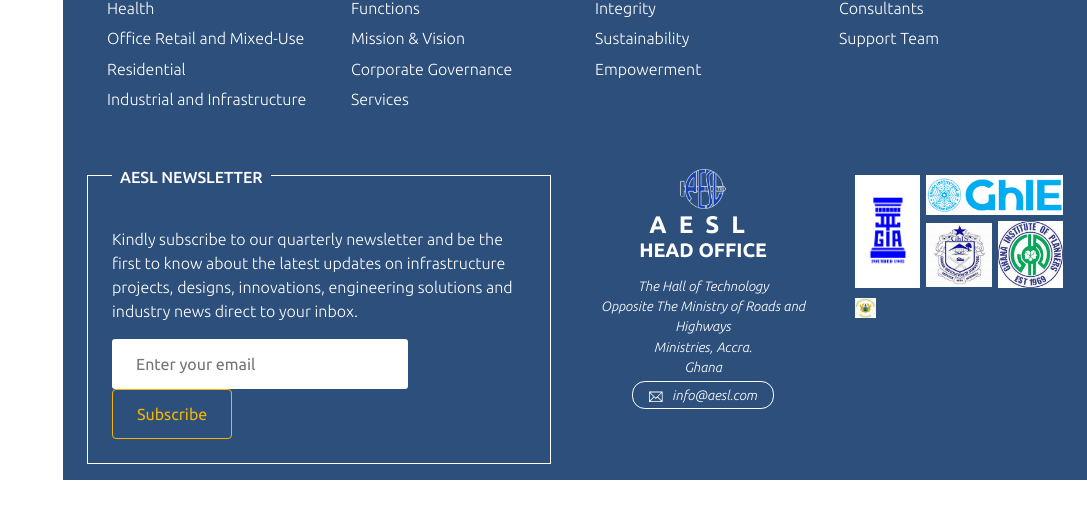
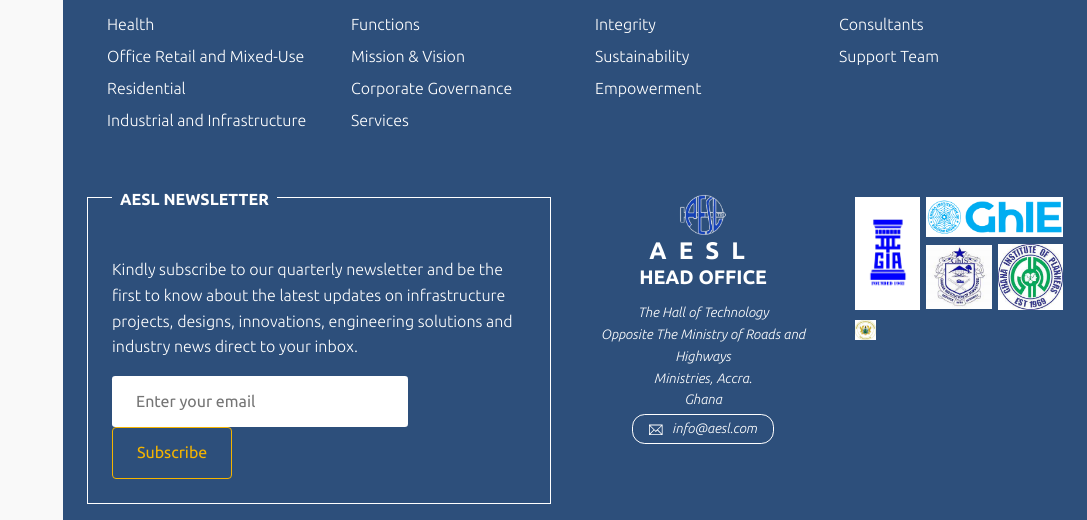
Before and after one commit to aesl-adaka/aesl, a Django app: page / in a window 1280 px wide. Shown: the part 4357-4877 px from the top of the page, without its empty margins (193-1280 px from the left). Before the commit the page ends 4837 px from the top, so only its background shows below. Run offline with Django 5.2, Linux system fonts and the light colour scheme; data comes from the database, SQL or seed files in the repository; some web fonts are replaced.

Commit message:
fix: fix font loading and bootstrap css order

```diff
--- a/static/css/base.css
+++ b/static/css/base.css
@@ -9,16 +9,6 @@
   box-sizing: border-box;
 }
 
-
-@font-face {
-  font-family: "NewRailAlphabet-White";
-  src: url("https://db.onlinewebfonts.com/t/a9db66cbaf8b1781ee08aeaae793c61b.eot");
-  src: url("https://db.onlinewebfonts.com/t/a9db66cbaf8b1781ee08aeaae793c61b.eot?#iefix")format("embedded-opentype"),
-    url("https://db.onlinewebfonts.com/t/a9db66cbaf8b1781ee08aeaae793c61b.woff2")format("woff2"),
-    url("https://db.onlinewebfonts.com/t/a9db66cbaf8b1781ee08aeaae793c61b.woff")format("woff"),
-    url("https://db.onlinewebfonts.com/t/a9db66cbaf8b1781ee08aeaae793c61b.ttf")format("truetype"),
-    url("https://db.onlinewebfonts.com/t/a9db66cbaf8b1781ee08aeaae793c61b.svg#NewRailAlphabet-White")format("svg");
-}
 
 :root {
   --primary-color: #2d4f7b;
@@ -37,12 +27,23 @@ html {
 }
 
 body {
-  font-family: var(--font-family) !important;
-  /* font-family: "NewRailAlphabet-White"; */
-  line-height: 0.6;
-  font-weight: 300 !important;
+  font-family: var(--font-family);
+  line-height: 1.6;
+  font-weight: 300;
   color: #1a1a1a;
   background-color: #f9f9f9;
+}
+
+body,
+button,
+input,
+textarea,
+select,
+.btn,
+.navbar,
+.nav-link,
+.dropdown-item {
+  font-family: "Ubuntu", sans-serif;
 }
 
 
--- a/static/css/main.css
+++ b/static/css/main.css
@@ -1,5 +1,4 @@
 /* main.css - imports all CSS files */
-@import url("https://fonts.googleapis.com/css2?family=Montserrat:ital,wght@0,100..900;1,100..900&family=Ubuntu:ital,wght@0,300;0,400;0,500;0,700;1,300;1,400;1,500;1,700&display=swap");
 
 @import "base.css";
 @import "layout.css";
--- a/templates/base.html
+++ b/templates/base.html
@@ -8,7 +8,8 @@
   <link rel="icon" type="image/png" sizes="32x32" href="{% static 'img/logo/favicon-32x32.png' %}">
   <link rel="icon" type="image/png" sizes="16x16" href="{% static 'img/logo/favicon-16x16.png' %}">
   <link rel="manifest" href="/site.webmanifest">
-  <link href="https://db.onlinewebfonts.com/c/a9db66cbaf8b1781ee08aeaae793c61b?family=NewRailAlphabet-White" rel="stylesheet">
+  <link href="https://fonts.googleapis.com/css2?family=Montserrat:ital,wght@0,100..900;1,100..900&family=Ubuntu:ital,wght@0,300;0,400;0,500;0,700;1,300;1,400;1,500;1,700&display=swap" rel="stylesheet"/>
+
 
   <!-- Page title -->
   {% if title %}
@@ -17,8 +18,6 @@
     <title>AESL</title>
   {% endif %}
 
-  <!-- Main CSS -->
-  <link rel="stylesheet" href="{% static 'css/main.css' %}" />
 
   <!-- Bootstrap -->
   <link
@@ -47,6 +46,10 @@
 
   <!-- Swiper CSS and JS -->
   <link rel="stylesheet" href="https://cdn.jsdelivr.net/npm/swiper@11/swiper-bundle.min.css" />
+
+
+  <!-- Main CSS -->
+  <link rel="stylesheet" href="{% static 'css/main.css' %}" />
   <script src="https://cdn.jsdelivr.net/npm/swiper@11/swiper-bundle.min.js"></script>
 </head>
 
```
Also changed, not shown: 1 other file.
